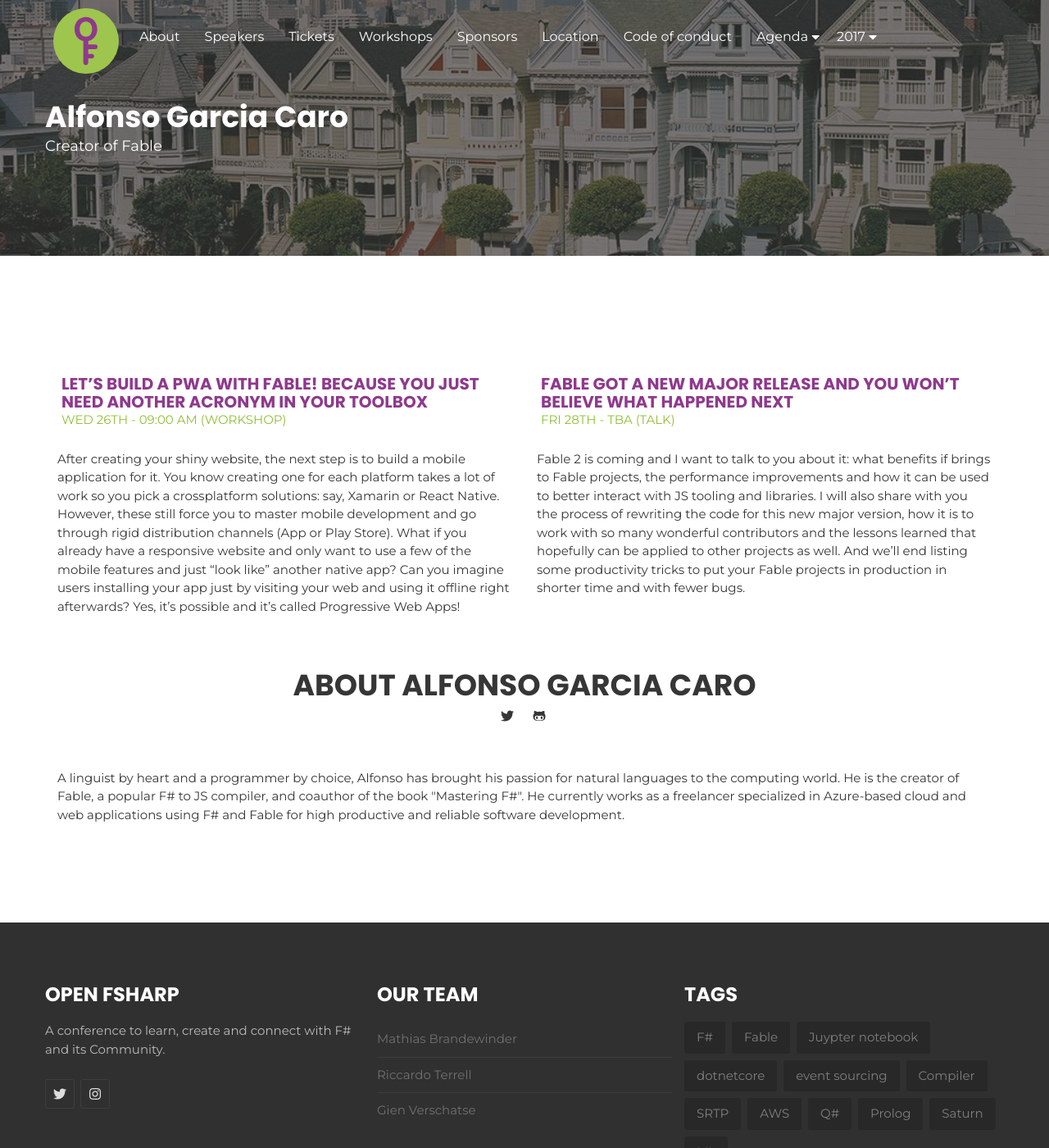
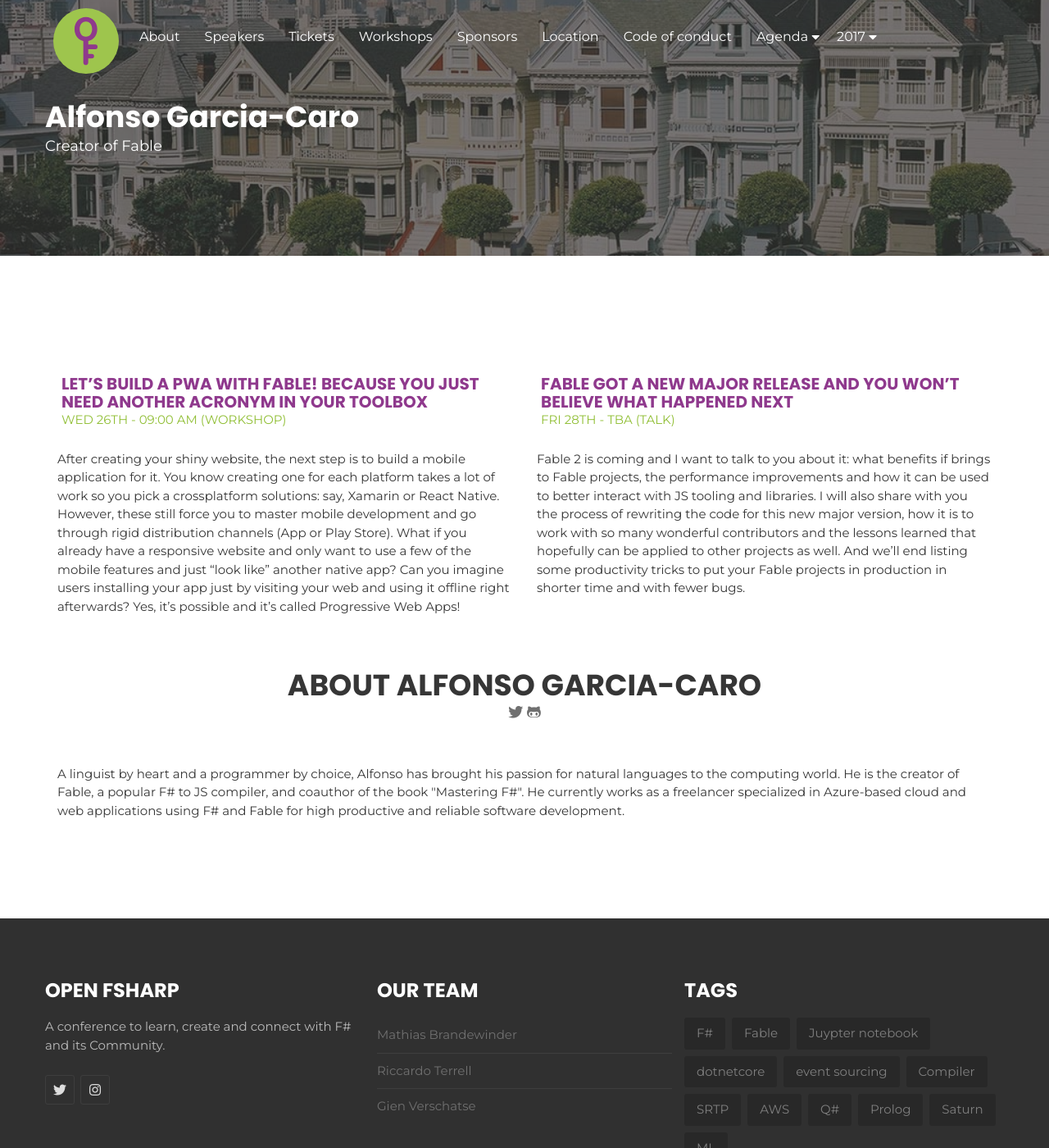
Before and after one commit to open-fsharp/open-fsharp.github.io, a Jekyll site: the page built from speakers/alfonso-garcia-caro.md, in a window 1280 px wide and 1400 px high. Shown: the whole window at 82% size. Built offline with Jekyll 4.4.1, drawn with Linux system fonts in a browser that asks for light colours; nearby versions of some CDN libraries; comment, search, counter and statistics services are not loaded.

```diff
--- a/speakers/alfonso-garcia-caro.md
+++ b/speakers/alfonso-garcia-caro.md
@@ -1,6 +1,6 @@
 ---
 layout: speaker
-title: Alfonso Garcia Caro
+title: Alfonso Garcia-Caro
 category: Creator of Fable
 ---
 
@@ -38,10 +38,8 @@
             <div class="section-head">
                 <h2 class="header-title">About {{ page.title }}</h2>
                 <p class="header-desc">
-                    <ul class="social-media">
-                        <li><a href="https://twitter.com/alfonsogcnunez"><i class="fab fa-twitter"></i></a></li>
-                        <li><a href="https://github.com/alfonsogarciacaro"><i class="fab fa-github-alt"></i></a></li>
-                    </ul>
+                    <a href="https://twitter.com/alfonsogcnunez" target="_blank"><i class="fab fa-twitter"></i></a>
+                    <a href="https://github.com/alfonsogarciacaro" target="_blank"><i class="fab fa-github-alt"></i></a>
                 </p>
             </div>
             <div>
```
